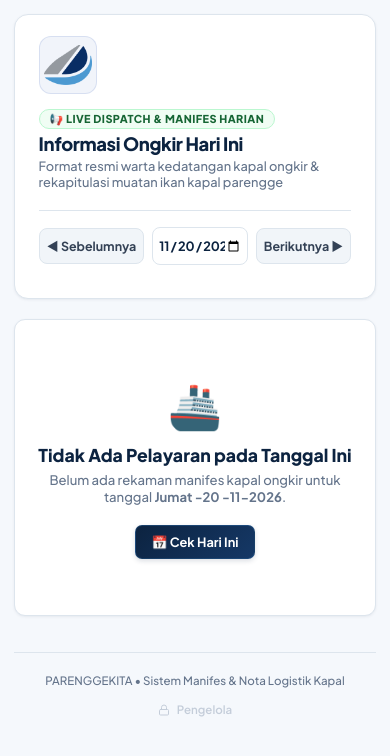
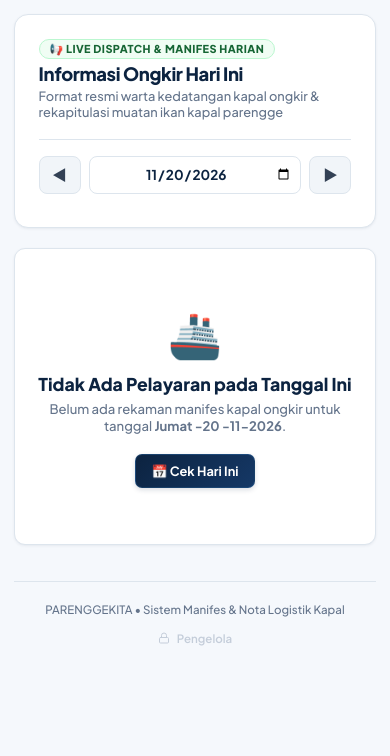
Before and after one commit to ainullmtqn/kapal-app, a plain HTML site: page index.html in a window 390 px wide. Drawn offline with Linux system fonts and the light colour scheme.

Commit message:
fix: hapus logo halaman awal warta dan buat tombol navigasi tanggal icon-only pada mode mobile

```diff
--- a/js/warta.js
+++ b/js/warta.js
@@ -13,12 +13,9 @@ function initWartaView() {
       <!-- HERO BANNER INFORMASI ONGKIR HARI INI -->
       <div class="warta-hero-card">
         <div class="warta-hero-top">
-          <div class="warta-hero-logo-box" ondblclick="switchTab('dashboard')" title="PARENGGEKITA">
-            <img src="logo.png" alt="Logo PARENGGEKITA" class="warta-hero-logo">
-          </div>
           <div>
             <div class="warta-hero-badge">📢 LIVE DISPATCH & MANIFES HARIAN</div>
-            <h1 class="warta-hero-title">Informasi Ongkir Hari Ini</h1>
+            <h1 class="warta-hero-title" ondblclick="switchTab('dashboard')" title="Informasi Ongkir Hari Ini">Informasi Ongkir Hari Ini</h1>
             <p class="warta-hero-desc">Format resmi warta kedatangan kapal ongkir & rekapitulasi muatan ikan kapal parengge</p>
           </div>
         </div>
@@ -26,14 +23,14 @@ function initWartaView() {
         <!-- NAVIGASI TANGGAL WARTA (HANYA SEBELUMNYA, TANGGAL, DAN BERIKUTNYA) -->
         <div class="warta-date-control-bar">
           <div class="warta-date-nav-buttons">
-            <button type="button" class="btn-warta-nav" onclick="geserTanggalWarta(-1)" title="Hari Sebelumnya">
-              ◀ Sebelumnya
+            <button type="button" class="btn-warta-nav btn-warta-prev" onclick="geserTanggalWarta(-1)" title="Hari Sebelumnya" aria-label="Hari Sebelumnya">
+              <span class="nav-arrow">◀</span><span class="nav-text"> Sebelumnya</span>
             </button>
             <div class="warta-input-date-wrap">
               <input type="date" id="wartaDateInput" class="warta-date-input" onchange="pilihTanggalWarta(this.value)">
             </div>
-            <button type="button" class="btn-warta-nav" onclick="geserTanggalWarta(1)" title="Hari Berikutnya">
-              Berikutnya ▶
+            <button type="button" class="btn-warta-nav btn-warta-next" onclick="geserTanggalWarta(1)" title="Hari Berikutnya" aria-label="Hari Berikutnya">
+              <span class="nav-text">Berikutnya </span><span class="nav-arrow">▶</span>
             </button>
           </div>
 
--- a/style.css
+++ b/style.css
@@ -2658,29 +2658,7 @@ body.warta-public-mode .main-wrapper {
 }
 
 .warta-hero-top {
-  display: flex;
-  align-items: center;
-  gap: 1.15rem;
-  margin-bottom: 1.25rem;
-}
-
-.warta-hero-logo-box {
-  width: 58px;
-  height: 58px;
-  border-radius: 12px;
-  background: rgba(30, 64, 175, 0.06);
-  border: 1px solid rgba(30, 64, 175, 0.12);
-  display: flex;
-  align-items: center;
-  justify-content: center;
-  flex-shrink: 0;
-  padding: 4px;
-}
-
-.warta-hero-logo {
-  max-width: 100%;
-  max-height: 100%;
-  object-fit: contain;
+  margin-bottom: 1.15rem;
 }
 
 .warta-hero-badge {
@@ -3009,11 +2987,6 @@ body.warta-public-mode .main-wrapper {
   .warta-grid {
     grid-template-columns: 1fr;
   }
-  .warta-hero-top {
-    flex-direction: column;
-    align-items: flex-start;
-    gap: 0.75rem;
-  }
   .warta-hero-title {
     font-size: 1.15rem;
   }
@@ -3027,25 +3000,31 @@ body.warta-public-mode .main-wrapper {
     align-items: center;
     justify-content: space-between;
     width: 100%;
-    gap: 0.45rem;
+    gap: 0.5rem;
     flex-wrap: nowrap;
   }
   .btn-warta-nav {
-    flex: 1;
-    padding: 0.55rem 0.45rem;
-    font-size: 0.78rem;
+    flex: 0 0 42px;
+    width: 42px;
+    height: 38px;
+    padding: 0;
+    font-size: 0.95rem;
     text-align: center;
     justify-content: center;
-    white-space: nowrap;
+    border-radius: 8px;
+  }
+  .btn-warta-nav .nav-text {
+    display: none;
   }
   .warta-input-date-wrap {
-    flex: 1.25;
+    flex: 1;
     min-width: 0;
   }
   .warta-date-input {
     width: 100%;
-    padding: 0.55rem 0.35rem;
-    font-size: 0.8rem;
+    height: 38px;
+    padding: 0.45rem 0.5rem;
+    font-size: 0.85rem;
     box-sizing: border-box;
     text-align: center;
   }
```
